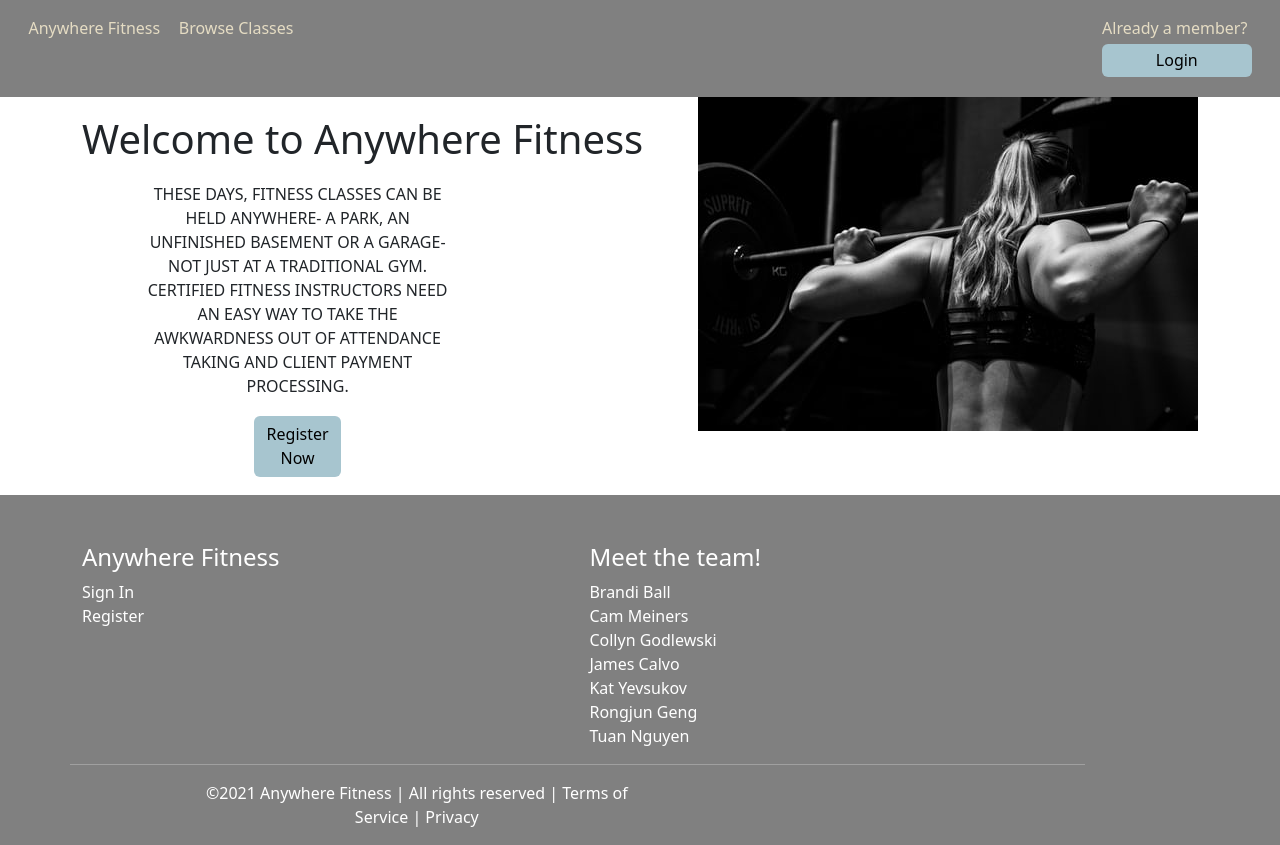
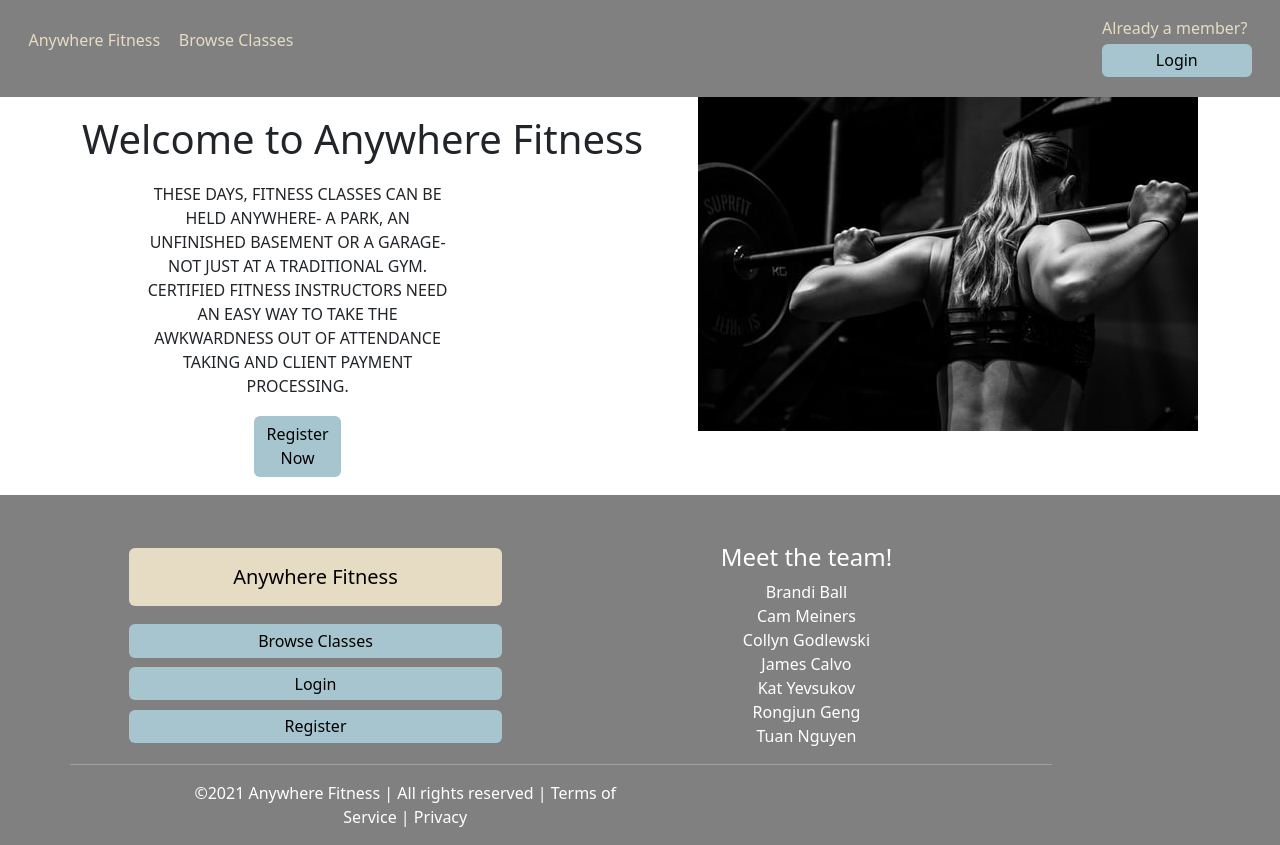
Before and after one commit to ft-anywhere-fitness-7/front-end, a React (Create React App) app in the folder front-end/: page / in a window 1280 px wide. Built offline with nearby package versions, Linux system fonts and the light colour scheme.

Commit message:
footer buttons added

```diff
--- a/front-end/src/CSS/Footer.css
+++ b/front-end/src/CSS/Footer.css
@@ -7,4 +7,52 @@
     width: 100%;
     display: flex;
     justify-content: baseline;
+    text-align: center;
 }
+.col{
+    display: flex;
+    flex-direction: column;
+}
+.container{
+    display: flex;
+    justify-content: space-between;
+}
+.button {
+    display: flex;
+    justify-content: center;
+    margin-top: 1%;
+    margin-bottom: 1%;
+    margin-right: 10%;
+    margin-left: 10%;
+    text-align: center;
+    text-decoration: none;
+    color: #000000;
+    background-color: #a7c5cf;
+    border-radius: 6px;
+    outline: none;
+    padding: 1%;
+}
+.button:hover {
+    color: #000000;
+}
+.home-button {
+    font-size: 20px;
+    display: flex;
+    justify-content: center;
+    margin-top: 1%;
+    margin-bottom: 3%;
+    margin-right: 10%;
+    margin-left: 10%;
+    text-align: center;
+    text-decoration: none;
+    color: #000000;
+    background-color: #E5DCC3;
+    border-radius: 6px;
+    outline: none;
+    padding: 1%;
+    padding-top: 3%;
+    padding-bottom: 3%;
+}
+.home-button:hover {
+    color: #000000;
+}
--- a/front-end/src/CSS/Header.css
+++ b/front-end/src/CSS/Header.css
@@ -8,6 +8,7 @@
     width: 50%;
     display: flex;
     margin-left: 1.5%;
+    padding-top: 1%;
 }
 
 .right-links {
--- a/front-end/src/components/Footer.js
+++ b/front-end/src/components/Footer.js
@@ -1,4 +1,5 @@
 import React from "react";
+import { Link } from 'react-router-dom';
 import "../CSS/Footer.css";
 
 
@@ -9,11 +10,10 @@ const Footer = () => {
             <div className="container">
                 <div className="row">
                     <div className="col">
-                        <h4>Anywhere Fitness</h4>
-                        <ul className="list-unstyled">
-                            <li>Sign In</li>
-                            <li>Register</li>
-                        </ul>
+                    <Link className="home-button" to='/'>Anywhere Fitness</Link>
+                    <Link className="button" to='/classes'>Browse Classes</Link>
+                    <Link className="button" to='/login'>Login</Link>
+                    <Link className="button" to='/register'>Register</Link>
                     </div>
                     <div className="col">
                         <h4>Meet the team!</h4>
@@ -29,11 +29,12 @@ const Footer = () => {
                     </div>
                     <hr />
                     <div className="row">
-                        <p className="col-sm">
+                        <p className="col-sm copyright">
                             &copy;{new Date().getFullYear()} Anywhere Fitness | All rights reserved | Terms of Service | Privacy
                         </p>
                     </div>
                 </div>
+
             </div>
         </div>
     )
```
